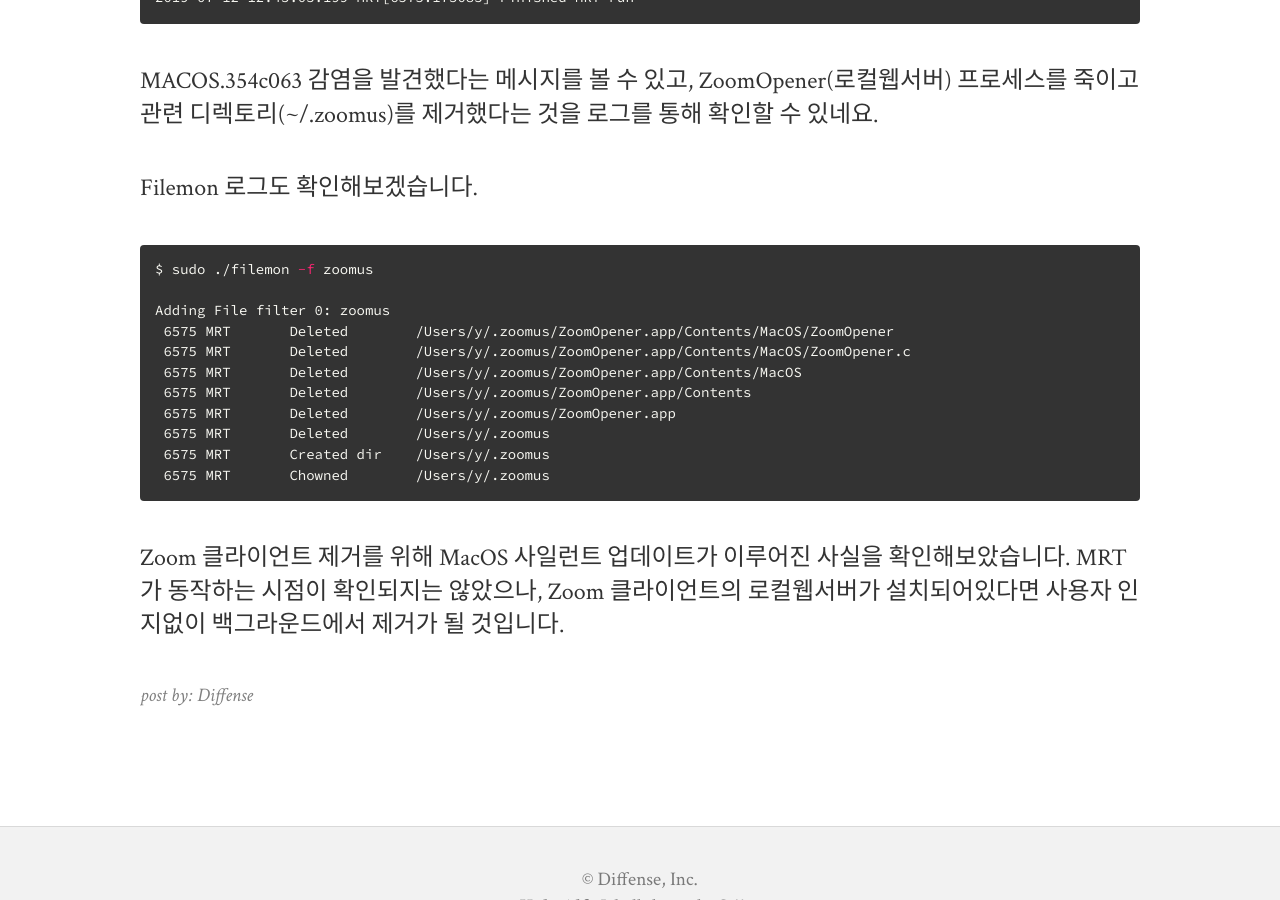
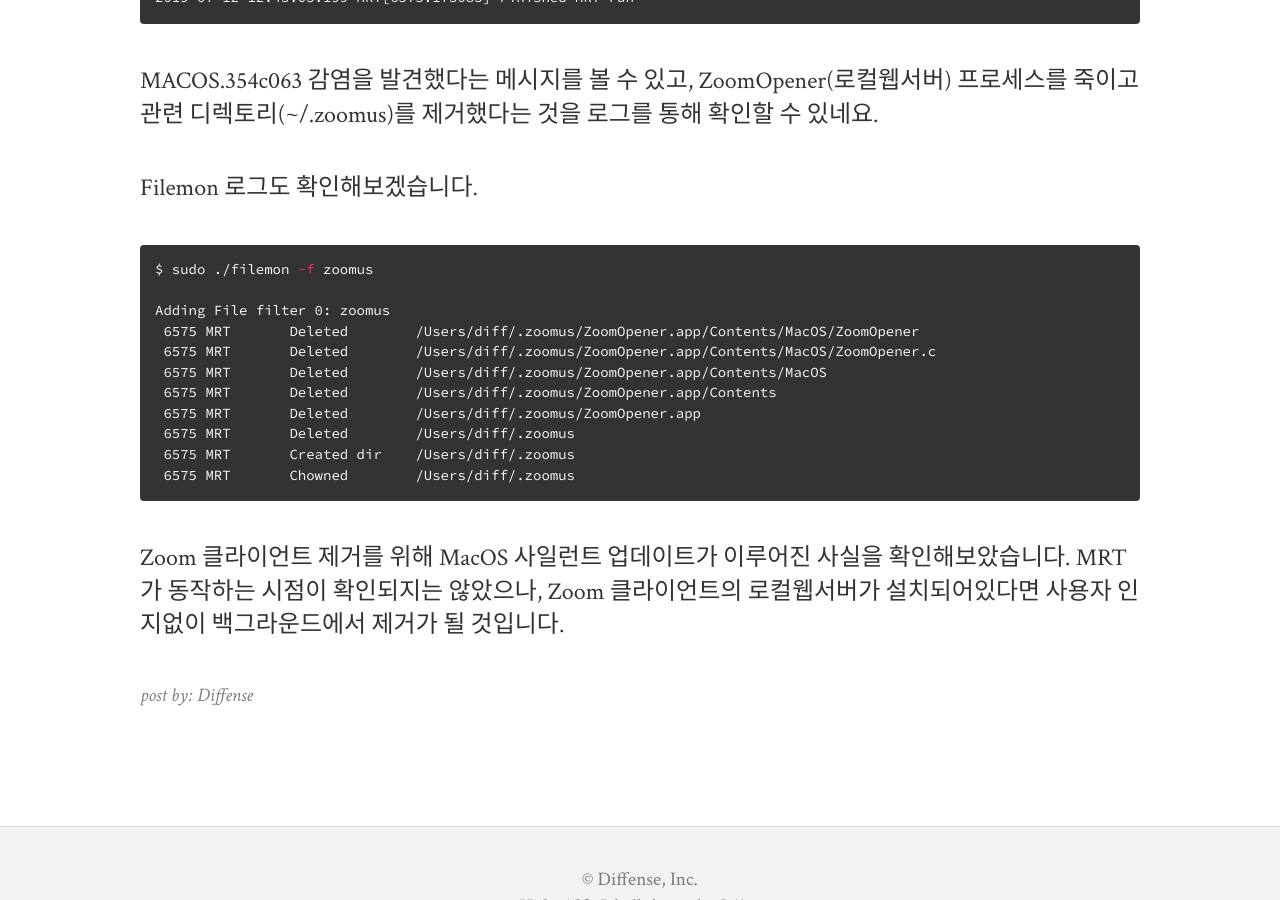
Before and after one commit to intellee/blog.diffense.co.kr, a Jekyll site: the page built from _posts/2019-07-12-WD.md, in a window 1280 px wide and 900 px high, scrolled down 5054 px. Built offline with Jekyll 4.4.1, drawn with Linux system fonts in a browser that asks for light colours; nearby versions of some CDN libraries.

Commit message:
y -> diff

````diff
--- a/_posts/2019-07-12-WD.md
+++ b/_posts/2019-07-12-WD.md
@@ -108,14 +108,14 @@
 $ sudo ./filemon -f zoomus
 
 Adding File filter 0: zoomus
- 6575 MRT	Deleted        /Users/y/.zoomus/ZoomOpener.app/Contents/MacOS/ZoomOpener
- 6575 MRT	Deleted        /Users/y/.zoomus/ZoomOpener.app/Contents/MacOS/ZoomOpener.c
- 6575 MRT	Deleted        /Users/y/.zoomus/ZoomOpener.app/Contents/MacOS
- 6575 MRT	Deleted        /Users/y/.zoomus/ZoomOpener.app/Contents
- 6575 MRT	Deleted        /Users/y/.zoomus/ZoomOpener.app
- 6575 MRT	Deleted        /Users/y/.zoomus
- 6575 MRT	Created dir    /Users/y/.zoomus
- 6575 MRT	Chowned        /Users/y/.zoomus
+ 6575 MRT	Deleted        /Users/diff/.zoomus/ZoomOpener.app/Contents/MacOS/ZoomOpener
+ 6575 MRT	Deleted        /Users/diff/.zoomus/ZoomOpener.app/Contents/MacOS/ZoomOpener.c
+ 6575 MRT	Deleted        /Users/diff/.zoomus/ZoomOpener.app/Contents/MacOS
+ 6575 MRT	Deleted        /Users/diff/.zoomus/ZoomOpener.app/Contents
+ 6575 MRT	Deleted        /Users/diff/.zoomus/ZoomOpener.app
+ 6575 MRT	Deleted        /Users/diff/.zoomus
+ 6575 MRT	Created dir    /Users/diff/.zoomus
+ 6575 MRT	Chowned        /Users/diff/.zoomus
 ```
 
 Zoom 클라이언트 제거를 위해 MacOS 사일런트 업데이트가 이루어진 사실을 확인해보았습니다. MRT가 동작하는 시점이 확인되지는 않았으나, Zoom 클라이언트의 로컬웹서버가 설치되어있다면 사용자 인지없이 백그라운드에서 제거가 될 것입니다.
````
